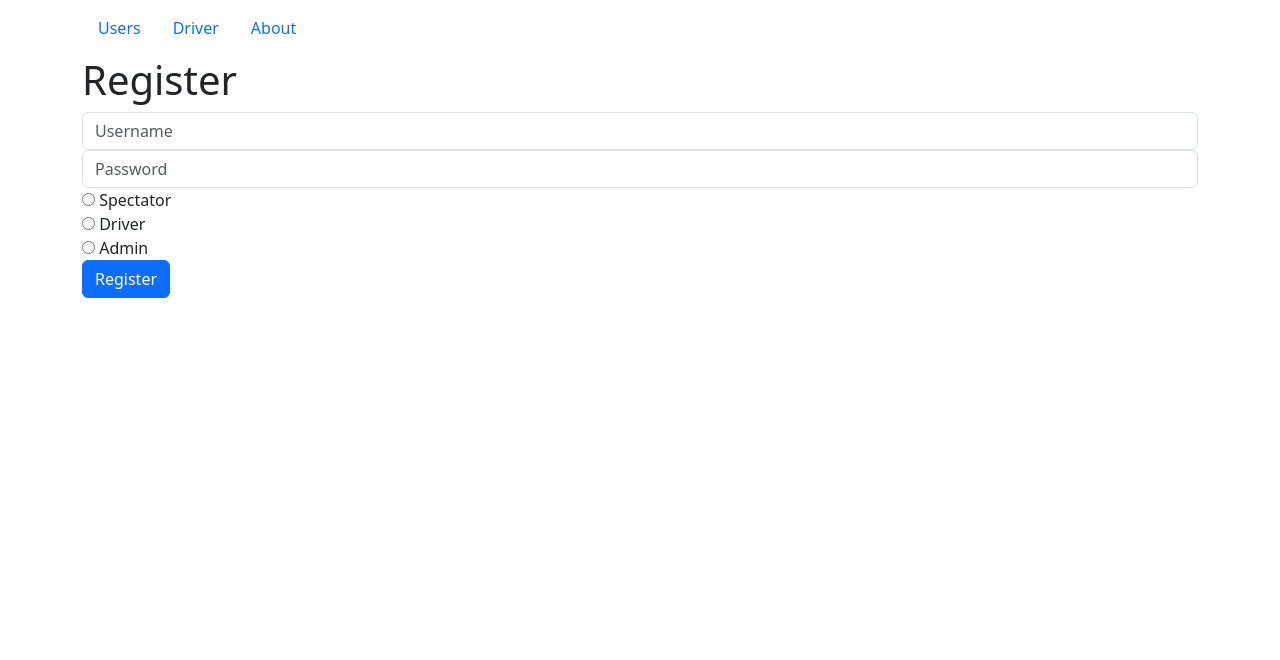
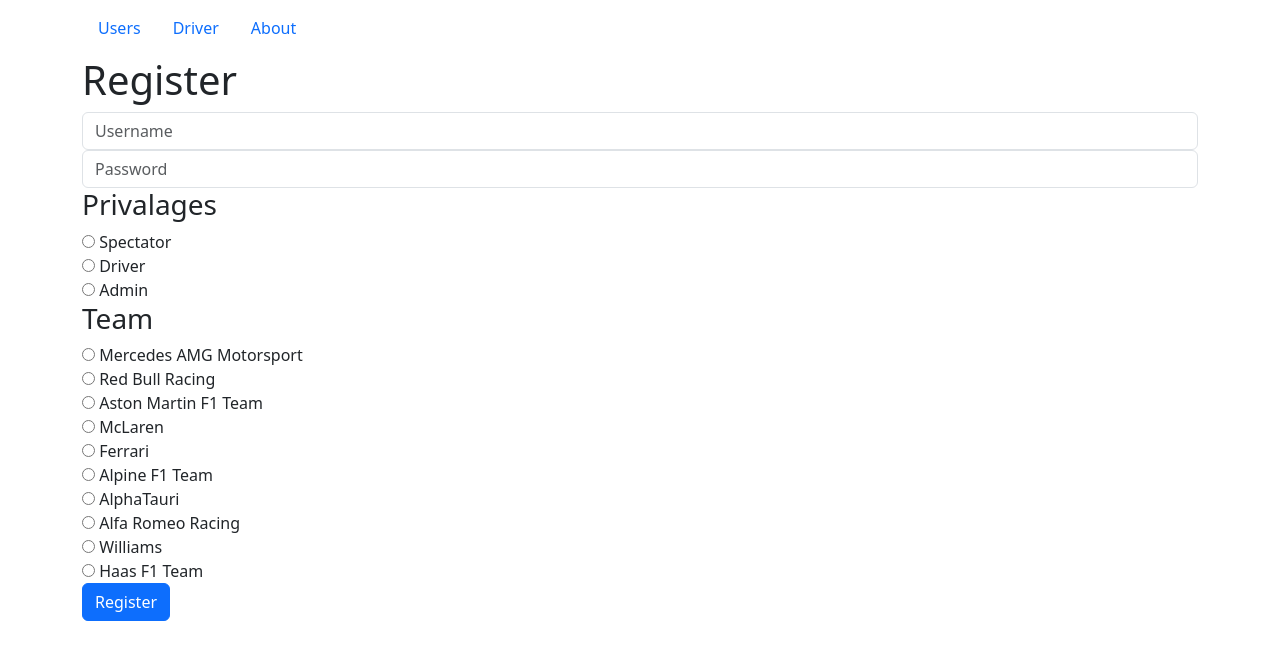
Before and after one commit to fabigazi/stock-react-web-app, a React (Create React App) app: page /register in a window 1280 px wide. Shown: the top 660 px of the page. Built offline with nearby package versions, Linux system fonts and the light colour scheme; no server answers.

Commit message:
Latest From Fabi

```diff
--- a/src/users/login.js
+++ b/src/users/login.js
@@ -10,7 +10,7 @@
   const handleLogin = async () => {
     try {
       await dispatch(loginThunk(user));
-      navigate("/profile");
+      navigate("/driver/profile");
     } catch (error) {
       console.error(error);
     }
--- a/src/users/register.js
+++ b/src/users/register.js
@@ -18,8 +18,41 @@
         user.role = "admin"
       }
 
+      const AMG = document.getElementById('AMG');
+      const Red = document.getElementById('Red');
+      const Aston = document.getElementById('Aston');
+      const McLaren = document.getElementById('McLaren');
+      const Ferrari = document.getElementById('Ferrari');
+      const Alpine = document.getElementById('Alpine');
+      const AlphaTauri = document.getElementById('AlphaTauri');
+      const Alfa = document.getElementById('Alfa');
+      const Williams = document.getElementById('Williams');
+      const Haas = document.getElementById('Haas');
+
+      if (AMG.checked) {
+        user.team = "Mercedes AMG Motorsport"
+      } else if (Red.checked) {
+        user.team = "Red Bull Racing"
+      } else if (Aston.checked) {
+        user.team = "Aston Martin F1 Team"
+      } else if (McLaren.checked) {
+        user.team = "McLaren"
+      } else if (Ferrari.checked) {
+        user.team = "Ferrari"
+      } else if (Alpine.checked) {
+        user.team = "Alpine F1 Team"
+      } else if (AlphaTauri.checked) {
+        user.team = "AlphaTauri"
+      } else if (Alfa.checked) {
+        user.team = "Alfa Romeo Racing"
+      } else if (Williams.checked) {
+        user.team = "Williams"
+      } else if (Haas.checked) {
+        user.team = "Haas F1 Team"
+      }
+
       await dispatch(registerThunk(user));
-      navigate("/profile");
+      navigate("/driver/profile");
     } catch (error) {
       console.error(error);
     }
@@ -40,9 +73,23 @@
         value={user.password}
         onChange={(e) => setUser({ ...user, password: e.target.value })}
       />
+      <h3>Privalages</h3>
       <div><input type="radio" name="role" value="Spectator" id="spec"/> <label for="spec">Spectator</label> </div>
       <div><input type="radio" name="role" value="Driver" id="driv"/>  <label for="driv">Driver</label></div>
       <div><input type="radio" name="role" value="Admin" id="admin"/>  <label for="admin">Admin</label> </div>
+
+      <h3>Team</h3>
+      <div><input type="radio" name="team" value="Mercedes AMG Motorsport" id="AMG"/> <label for="AMG">Mercedes AMG Motorsport</label> </div>
+      <div><input type="radio" name="team" value="Red Bull Racing" id="Red"/>  <label for="drRediv">Red Bull Racing</label></div>
+      <div><input type="radio" name="team" value="Aston Martin F1 Team" id="Aston"/>  <label for="Aston">Aston Martin F1 Team</label> </div>
+      <div><input type="radio" name="team" value="McLaren" id="McLaren"/>  <label for="McLaren">McLaren</label> </div>
+      <div><input type="radio" name="team" value="Ferrari" id="Ferrari"/>  <label for="Ferrari">Ferrari</label> </div>
+      <div><input type="radio" name="team" value="Alpine F1 Team" id="Alpine"/>  <label for="Alpine">Alpine F1 Team</label> </div>
+      <div><input type="radio" name="team" value="AlphaTauri" id="AlphaTauri"/>  <label for="AlphaTauri">AlphaTauri</label> </div>
+      <div><input type="radio" name="team" value="Alfa Romeo Racing" id="Alfa"/>  <label for="Alfa">Alfa Romeo Racing</label> </div>
+      <div><input type="radio" name="team" value="Williams" id="Williams"/>  <label for="Williams">Williams</label> </div>
+      <div><input type="radio" name="team" value="Haas F1 Team" id="Haas"/>  <label for="Haas">Haas F1 Team</label> </div>
+
 
 
       <button onClick={handleRegister} className="btn btn-primary">
```
